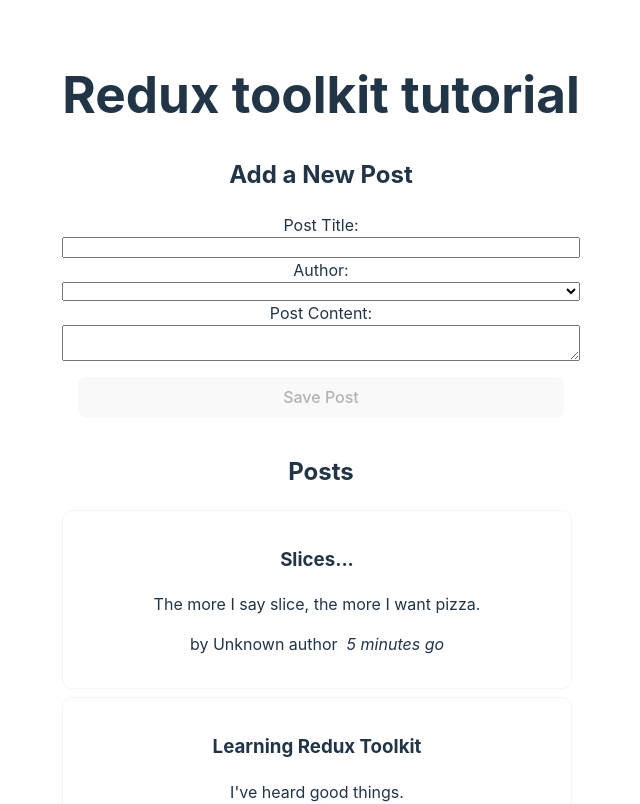
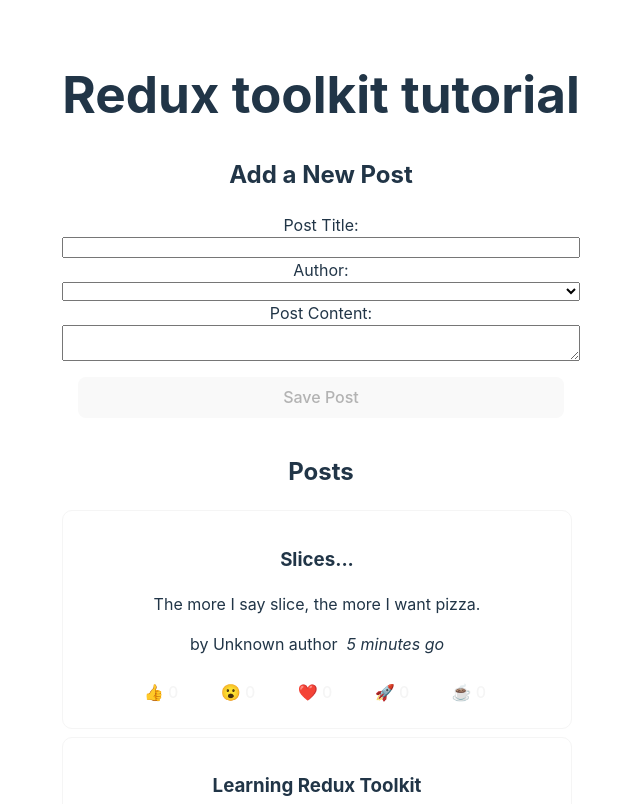
Before and after one commit to sunyang-629/Youtube-redux-toolkit-tutorial, a React (Vite) app: page / in a window 1280 px wide. Shown: the top 804 px of the page, without its empty margins (319-959 px from the left). Built offline with nearby package versions, Linux system fonts and the light colour scheme.

Commit message:
2-example-project complete reaction buttons

```diff
--- a/src/features/posts/AddPostForm.tsx
+++ b/src/features/posts/AddPostForm.tsx
@@ -1,14 +1,14 @@
 import React from "react";
-// import { useAppDispatch } from "../../app/hooks";
+import { useAppDispatch } from "../../app/hooks";
 // import { nanoid } from "@reduxjs/toolkit";
 import { postAdded } from "./postsSlice";
-import { useDispatch } from "react-redux";
+// import { useDispatch } from "react-redux";
 import { useAppSelector } from "../../app/hooks";
 import { selectAllUsers } from "../users/usersSlice";
 import { v4 as uuidv4 } from "uuid";
 
 const AddPostForm: React.FC = () => {
-  const dispatch = useDispatch();
+  const dispatch = useAppDispatch();
   const [newPost, setNewPost] = React.useState<{
     title: string;
     content: string;
--- a/src/features/posts/PostsList.tsx
+++ b/src/features/posts/PostsList.tsx
@@ -4,6 +4,7 @@
 import { selectAllPosts } from "./postsSlice";
 import PostAuthor from "./PostAuthor";
 import TimeAgo from "./TimeAgo";
+import ReactionButton from "./ReactionButton";
 
 const PostsList: React.FC = () => {
   //if the shape of the state every chagnes, we'll just need to change it in slice
@@ -21,6 +22,7 @@
         <PostAuthor userId={post.userId} />
         <TimeAgo timestamp={post.date} />
       </p>
+      <ReactionButton post={post} />
     </article>
   ));
   return (
--- /dev/null
+++ b/src/features/posts/ReactionButton.tsx
@@ -0,0 +1,58 @@
+import React from "react";
+import { useAppDispatch } from "../../app/hooks";
+import { reactionAdd } from "./postsSlice";
+import { v4 as uuidv4 } from "uuid";
+
+const reactionEmoji = {
+  thumbsUp: "👍",
+  wow: "😮",
+  heart: "❤️",
+  rocket: "🚀",
+  coffee: "☕",
+};
+
+type ReactionsType = {
+  thumbsUp: number;
+  wow: number;
+  heart: number;
+  rocket: number;
+  coffee: number;
+};
+
+interface IReactionButton {
+  post: {
+    id: string;
+    title: string;
+    content: string;
+    userId: string;
+    date: string;
+    reactions: ReactionsType;
+  };
+}
+
+const ReactionButton: React.FC<IReactionButton> = ({ post }) => {
+  const dispatch = useAppDispatch();
+
+  const reactionButtons = Object.entries(reactionEmoji).map(([name, emoji]) => {
+    return (
+      <button
+        key={uuidv4()}
+        type="button"
+        className="reactionButton"
+        onClick={() =>
+          dispatch(
+            reactionAdd({
+              postId: post.id,
+              reaction: name as keyof ReactionsType,
+            })
+          )
+        }
+      >
+        {emoji} {post.reactions[name as keyof ReactionsType]}
+      </button>
+    );
+  });
+  return <div>{reactionButtons}</div>;
+};
+
+export default ReactionButton;
--- a/src/features/posts/postsSlice.ts
+++ b/src/features/posts/postsSlice.ts
@@ -84,11 +84,28 @@
         };
       },
     },
+    reactionAdd: (
+      state,
+      action: PayloadAction<{
+        postId: string;
+        reaction: keyof {
+          thumbsUp: number;
+          wow: number;
+          heart: number;
+          rocket: number;
+          coffee: number;
+        };
+      }>
+    ) => {
+      const { postId, reaction } = action.payload;
+      const existingPost = state.find((post) => post.id === postId);
+      if (existingPost) existingPost.reactions[reaction] += 1;
+    },
   },
 });
 
 export const selectAllPosts = (state: RootState) => state.posts;
 
-export const { postAdded } = postsSlice.actions;
+export const { postAdded, reactionAdd } = postsSlice.actions;
 
 export default postsSlice.reducer;
```
